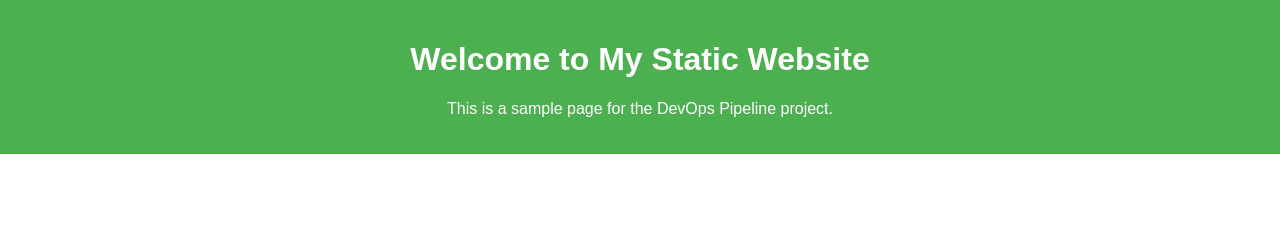
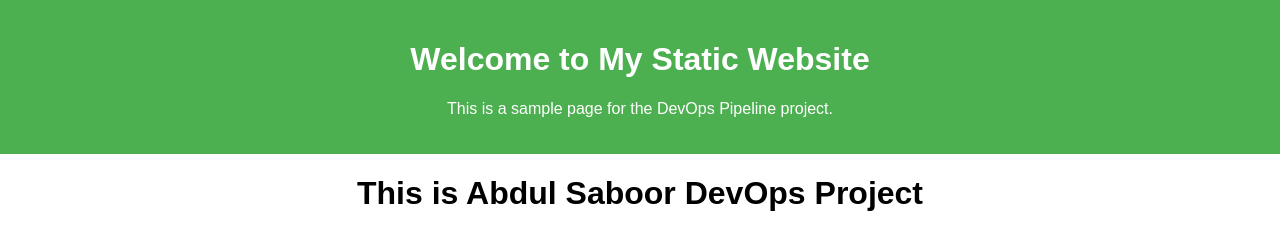
Before and after one commit to abdulsaboor2/Static-Website-DevOps, a plain HTML site: page index.html in a window 1280 px wide. Drawn offline with Linux system fonts and the light colour scheme.

Commit message:
Add H1 Tag and write messagt This is Abdul Saboor DevOps Project

```diff
--- a/index.html
+++ b/index.html
@@ -13,6 +13,7 @@
         <h1>Welcome to My Static Website</h1>
         <p>This is a sample page for the DevOps Pipeline project.</p>
     </header>
+    <h1>This is Abdul Saboor DevOps Project</h1>
 </body>
 
 </html>
```
